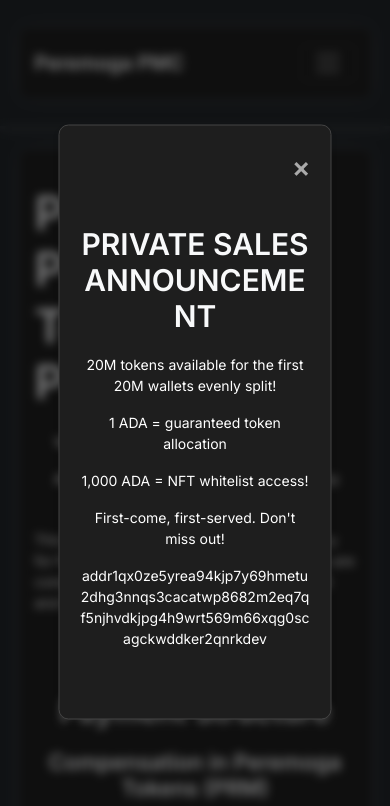
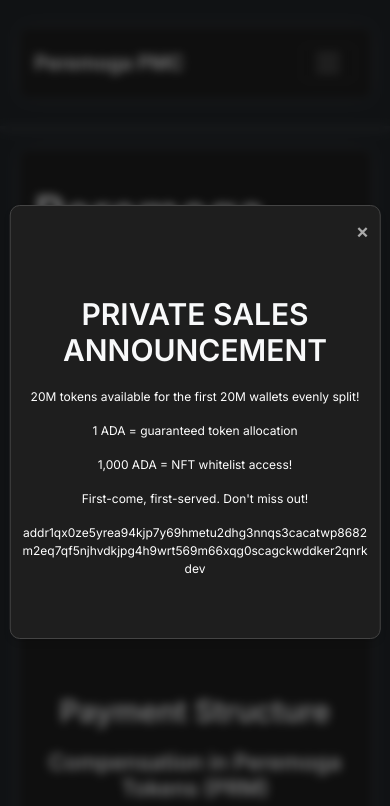
Before and after one commit to zonecrypt/whitepaper, a plain HTML site: page index.html in a window 390 px wide. Shown: the top 806 px of the page. Drawn offline with nearby package versions, Linux system fonts and the light colour scheme.

Commit message:
added popup

```diff
--- a/styles.css
+++ b/styles.css
@@ -155,9 +155,22 @@ th {
     }
 }
 
-@media (max-width: 442px) {
+@media (max-width: 480px) {
     h1 {
         font-size: 47px;
         margin: 20px 0 20px 0;
     }
+
+    .popup {
+        width: 95%;
+        padding: 10px;
+    }
+
+    .popup p {
+        font-size: 12px;
+    }
+
+    .close {
+        font-size: 20px;
+    }
 }
```
